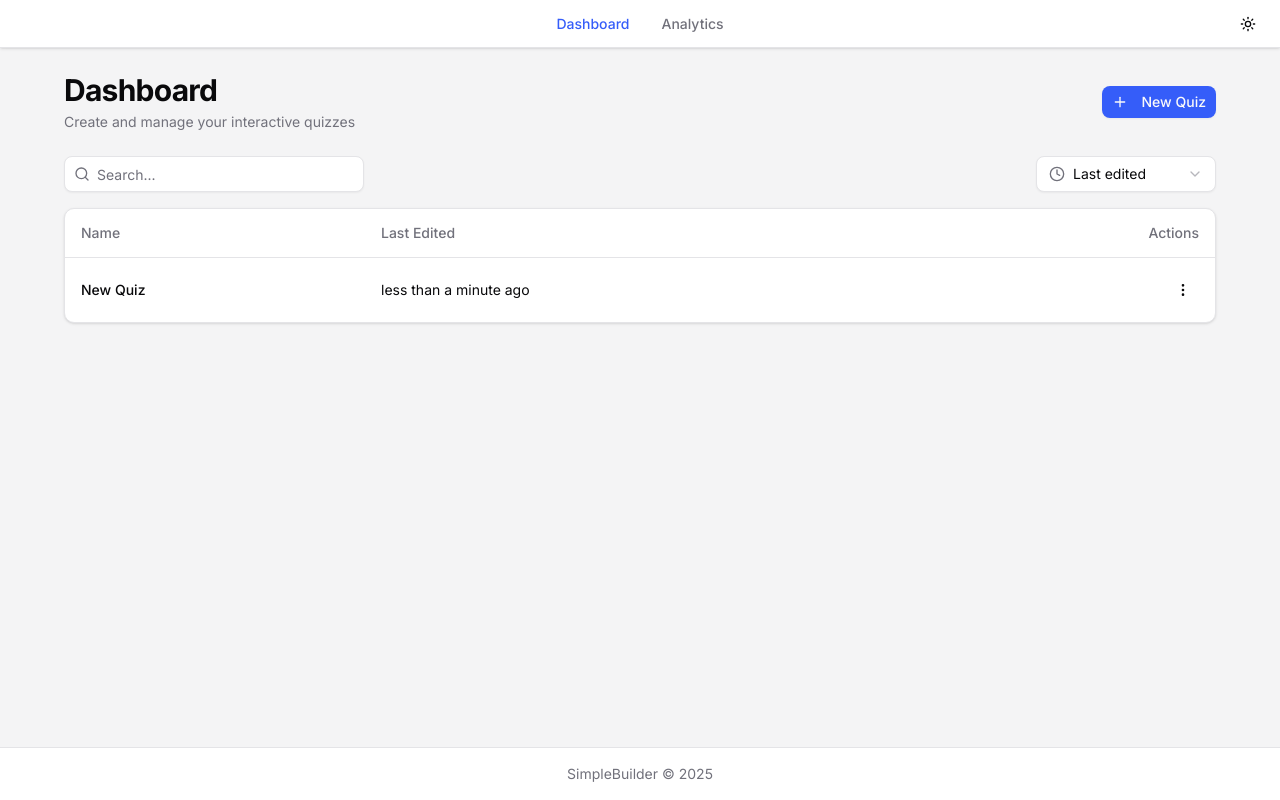
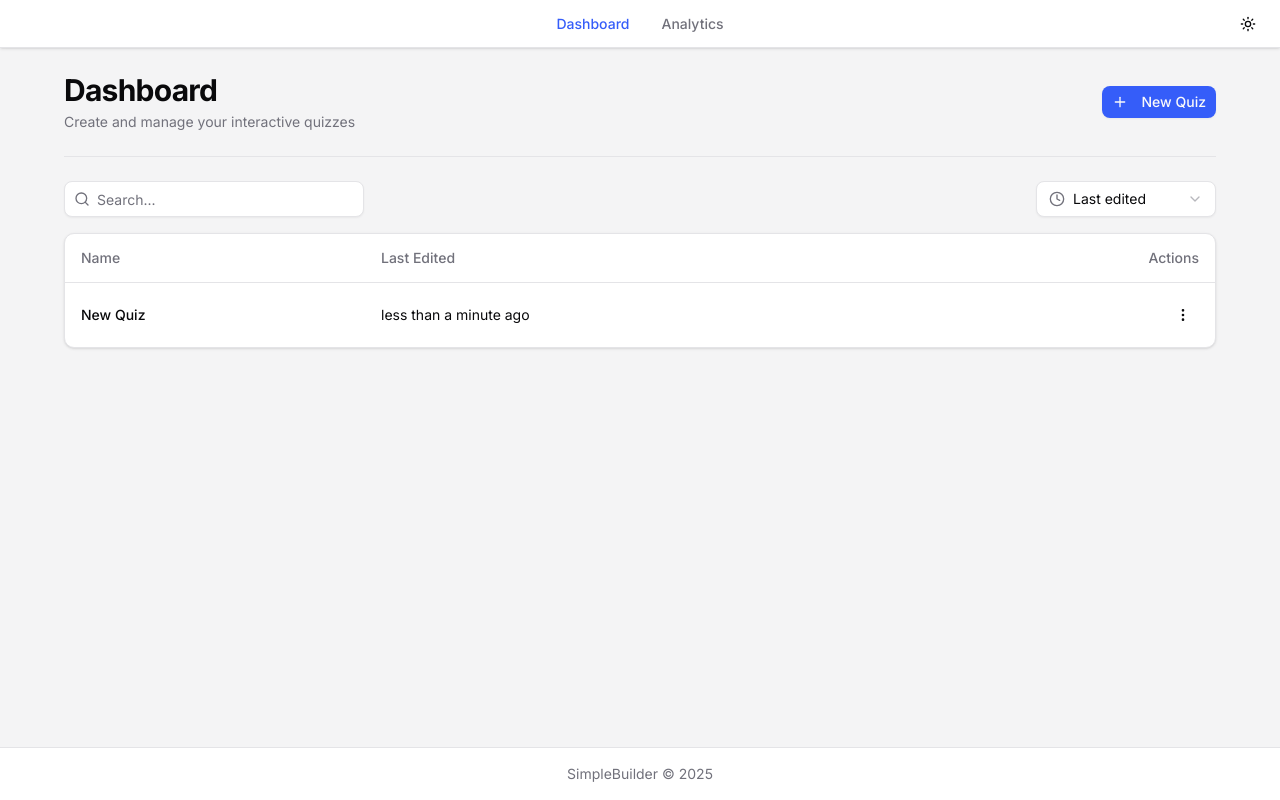
Before and after one commit to Chadpenningtonjebbit/DataAnalytics, a Next.js app: page /dashboard in a window 1280 px wide. Built offline with nearby package versions, Linux system fonts and the light colour scheme.

Commit message:
Add bottom padding and border to PageHeader for visual separation

```diff
--- a/src/components/page-header.tsx
+++ b/src/components/page-header.tsx
@@ -10,7 +10,7 @@ interface PageHeaderProps {
 
 export function PageHeader({ title, description, children }: PageHeaderProps) {
   return (
-    <div className="flex flex-col md:flex-row items-start md:items-center md:justify-between gap-4 mb-6 w-full">
+    <div className="flex flex-col md:flex-row items-start md:items-center md:justify-between gap-4 mb-6 w-full pb-6 border-b border-border">
       <div>
         <h2 className="text-3xl font-bold tracking-tight">{title}</h2>
         {description && (
```
